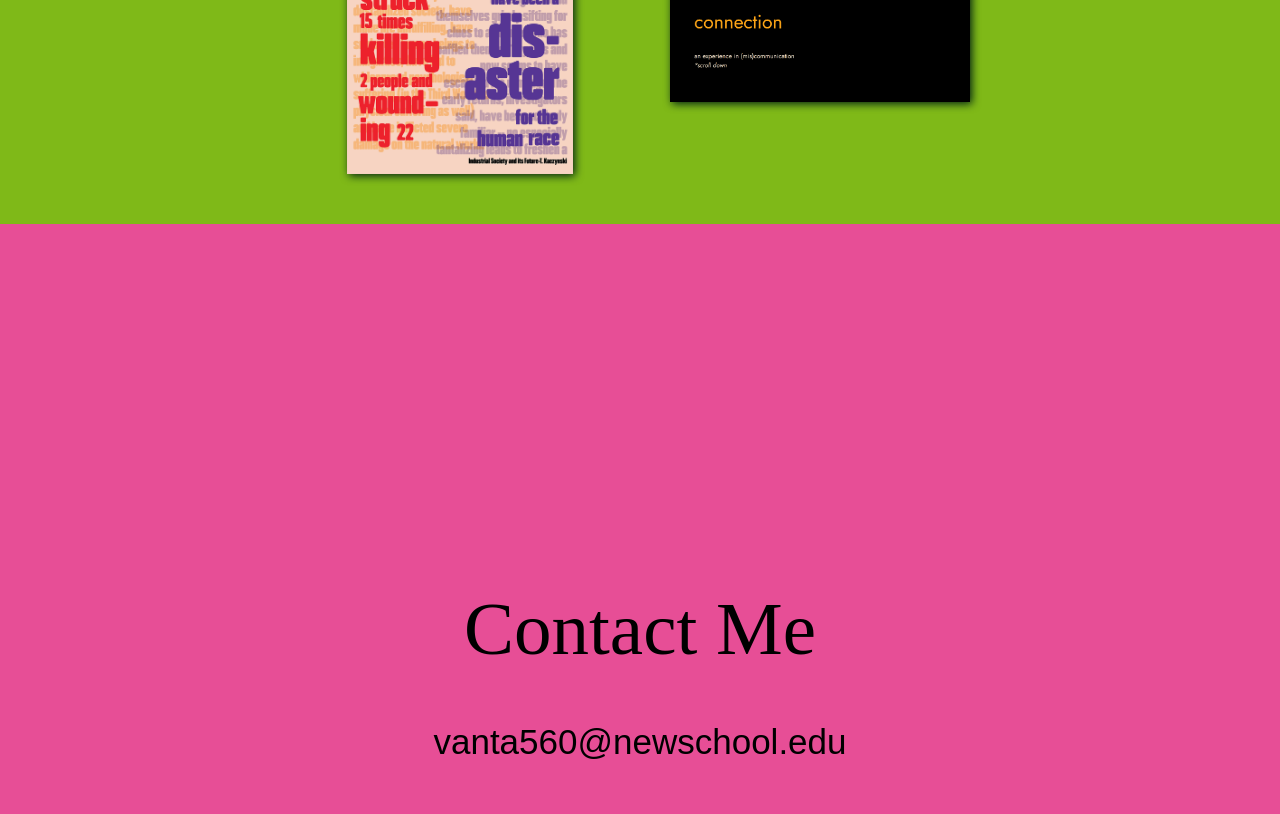
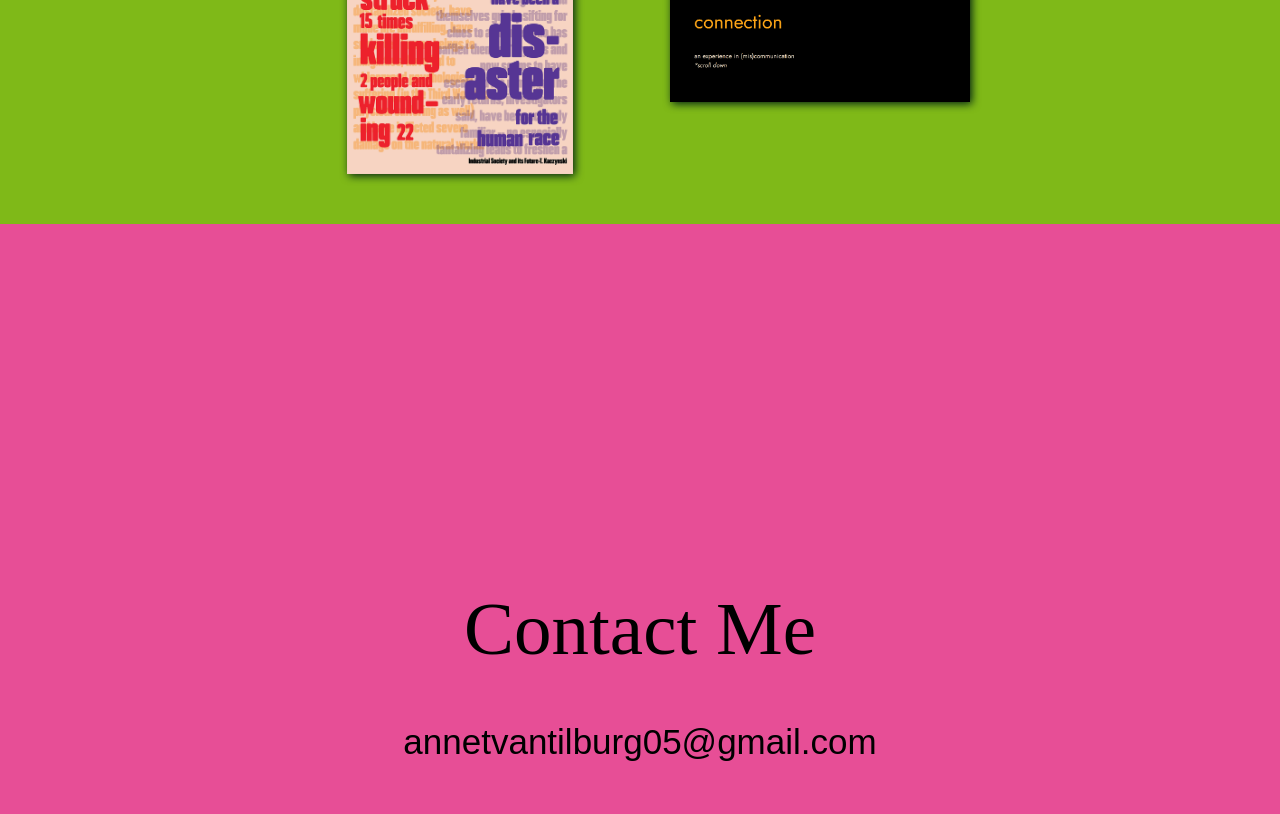
Before and after one commit to avt20000/avtportfolio, a plain HTML site: page index.html in a window 1280 px wide. Shown: the part 1932-2746 px from the top of the page. Drawn offline with Linux system fonts and the light colour scheme; a web font is replaced by a local one.

Commit message:
Update index.html

```diff
--- a/index.html
+++ b/index.html
@@ -77,7 +77,7 @@
 
     <div class="container3">
         <div class="name2 hidden">Contact Me</div>
-        <div><a class="contact hidden" href="mailto: vanta560@newschool.edu"> vanta560@newschool.edu </a>
+        <div><a class="contact hidden" href="mailto: vanta560@newschool.edu"> annetvantilburg05@gmail.com</a>
         </div>
 </body>
 <script src="js.js"></script>
```
